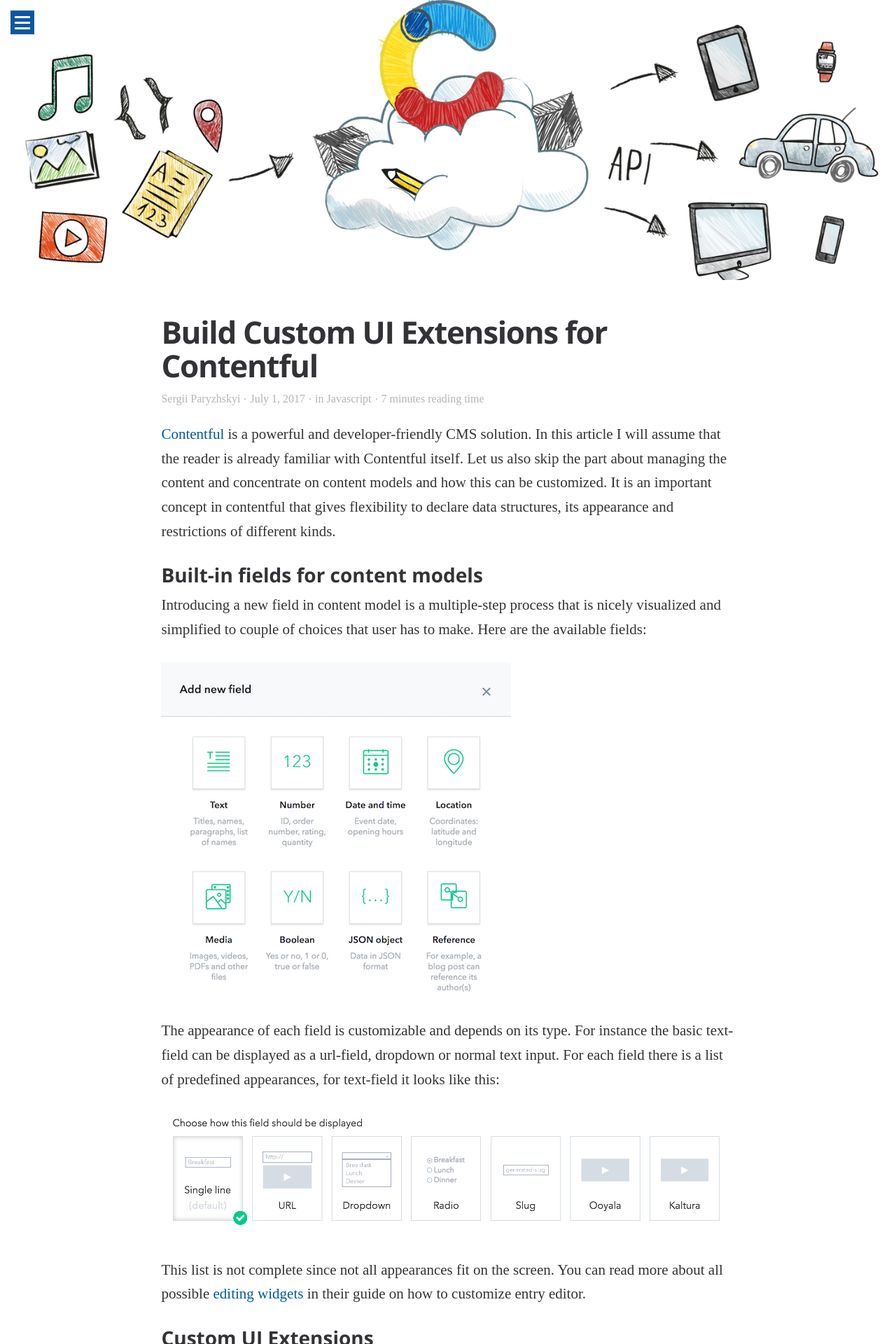
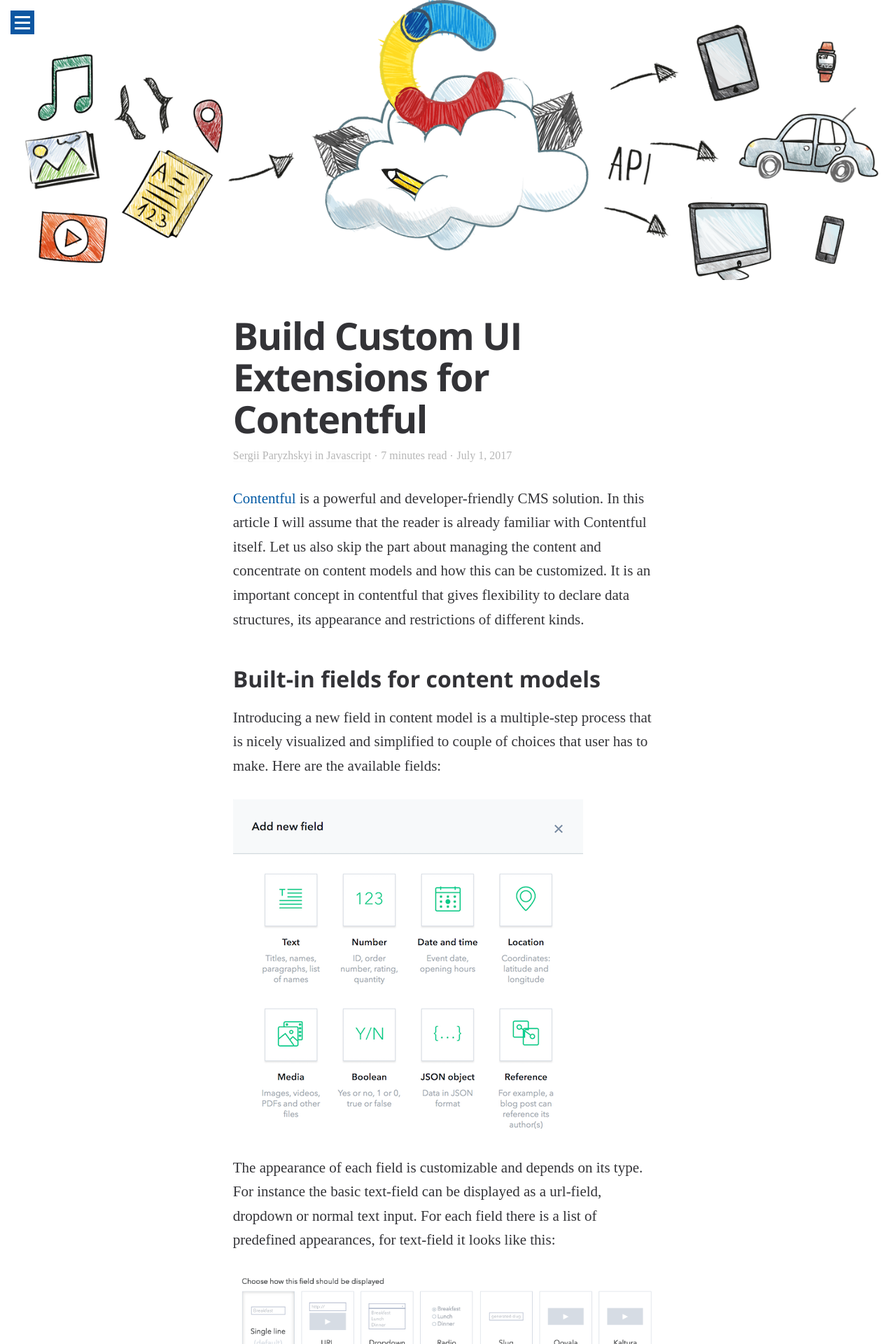
Before and after one commit to holidaycheck/tech-blog, a Jekyll site: the page built from _posts/2017-07-01-build-custom-ui-extensions-in-contentful.md, in a window 1280 px wide. Shown: the top 1920 px of the page at 70% size. Built offline with Jekyll 4.4.1, drawn with Linux system fonts in a browser that asks for light colours; some web fonts are replaced.

Commit message:
Make more space around titles

```diff
--- a/_layouts/post.html
+++ b/_layouts/post.html
@@ -29,17 +29,18 @@
 <main class="container">
     <div class="row">
         <div class="col-xs-12 single-content">
+            <header class="post-header">
                 <h1>{{ page.title }}</h1>
 
                 <p class="meta">
                     <a href="{{ page.author_url | prepend: site.baseurl }}">{{ page.author_name }}</a>
+                    in <a href='{{ "/category/" | append: page.categories.first | prepend: site.baseurl }}'>{{ page.categories[0] | capitalize }}</a>
+                    <i class="link-spacer"></i>
+                    {{ page.read_time }} minutes read
                     <i class="link-spacer"></i>
                     {{ page.date | date: "%B %-d, %Y" }}
-                <i class="link-spacer"></i>
-                in <a href='{{ "/category/" | append: page.categories.first | prepend: site.baseurl }}'>{{ page.categories[0] | capitalize }}</a>
-                <i class="link-spacer"></i>
-                {{ page.read_time }} minutes reading time
                 </p>
+            </header>
 
             {{ content }}
 
--- a/_sass/partials/_single.sass
+++ b/_sass/partials/_single.sass
@@ -64,15 +64,20 @@
     +breakpoint(md)
         padding: 30px 14% 70px
     +breakpoint(lg)
-        padding: 30px 10% 100px
+        padding: 30px 20% 100px
 
     h1
         letter-spacing: -1pt
 
         +breakpoint(sm)
-            +font-size(44)
+            +font-size(54)
     h2
-        +font-size(28)
+        +font-size(32)
+        margin-top: 50px
+        margin-bottom: 20px
+
+    header.post-header
+        margin-bottom: 30px
 
 .single-content-sidebar
 
```
Lines whose indentation alone changed are shown as unchanged.
